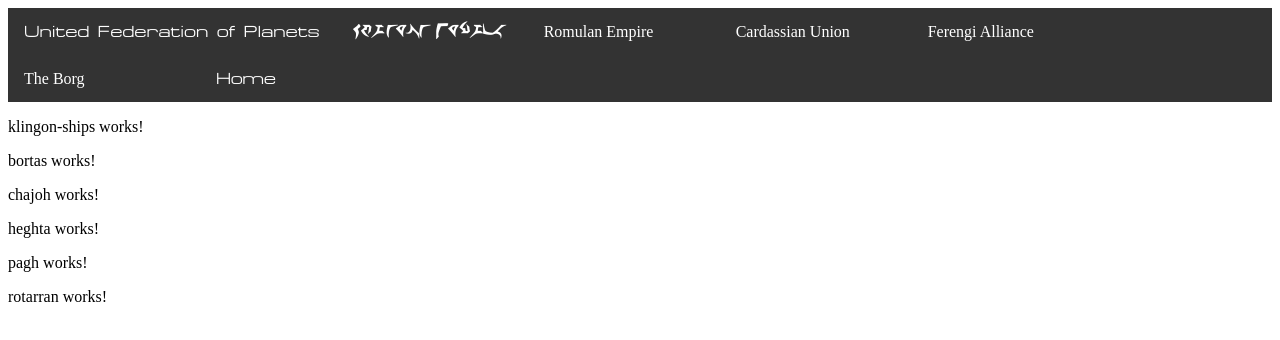
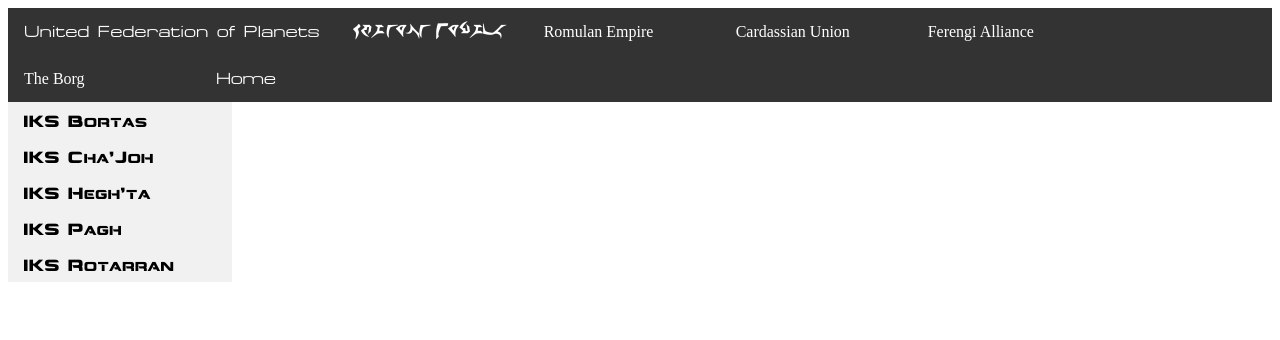
Before and after one commit to sfwinters/capstone, an Angular app in the folder star-trek/: page /klingon in a window 1280 px wide. Shown: the top 340 px of the page. Built offline with nearby package versions, Linux system fonts and the light colour scheme.

Commit message:
successfully figured out nested routing

```diff
--- a/star-trek/src/app/app.module.ts
+++ b/star-trek/src/app/app.module.ts
@@ -56,7 +56,7 @@
     KraxonComponent,
     BelakComponent,
     RotarranComponent,
-    LandingComponent
+    LandingComponent,
   ],
   imports: [
     BrowserModule,
--- a/star-trek/src/app/federation-fleet/federation-fleet.component.css
+++ b/star-trek/src/app/federation-fleet/federation-fleet.component.css
@@ -0,0 +1,26 @@
+@font-face {
+    font-family: "TNG-Title";
+    src: url('../../assets/fonts/TNG_Title.ttf')
+}
+
+ul {
+    list-style-type: none;
+    margin: 0;
+    padding: 0;
+    width: 14em;
+    background-color: #f1f1f1;
+  }
+
+  li a {
+    display: block;
+    color: #000;
+    padding: 8px 16px;
+    text-decoration: none;
+    font-family: "TNG-Title"
+  }
+
+  /* Change the link color on hover */
+  li a:hover {
+    background-color: #555;
+    color: white;
+  }
--- a/star-trek/src/app/federation-fleet/federation-fleet.component.html
+++ b/star-trek/src/app/federation-fleet/federation-fleet.component.html
@@ -1,5 +1,9 @@
-<p>federation-ships works!</p>
-<a routerLink="defiant">USS Defiant</a>
+<ul>
+    <li><a routerLink="defiant">USS Defiant</a></li>
+    <li><a routerLink="tos-ent">USS Enterprise NCC-1701</a></li>
+    <li><a routerLink="tng-ent">USS Enterprise NCC-1701-D</a></li>
+    <li><a routerLink="voyager">USS Voyager</a></li>
+  </ul>
 
 <!-- <app-defiant></app-defiant>
 <app-enterprise1></app-enterprise1>
--- a/star-trek/src/app/klingon-fleet/klingon-fleet.component.css
+++ b/star-trek/src/app/klingon-fleet/klingon-fleet.component.css
@@ -0,0 +1,26 @@
+@font-face {
+    font-family: "Montalban";
+    src: url('../../assets/fonts/Montalban.ttf')
+}
+
+ul {
+    list-style-type: none;
+    margin: 0;
+    padding: 0;
+    width: 14em;
+    background-color: #f1f1f1;
+  }
+
+  li a {
+    display: block;
+    color: #000;
+    padding: 8px 16px;
+    text-decoration: none;
+    font-family: "Montalban";
+  }
+
+  /* Change the link color on hover */
+  li a:hover {
+    background-color: #555;
+    color: white;
+  }
--- a/star-trek/src/app/klingon-fleet/klingon-fleet.component.html
+++ b/star-trek/src/app/klingon-fleet/klingon-fleet.component.html
@@ -1,6 +1,8 @@
-<p>klingon-ships works!</p>
-<app-bortas></app-bortas>
-<app-chajoh></app-chajoh>
-<app-heghta></app-heghta>
-<app-pagh></app-pagh>
-<app-rotarran></app-rotarran>
+<ul>
+    <li><a [routerLink]="['bortas']">IKS Bortas</a></li>
+    <li><a [routerLink]="['chajoh']">IKS Cha'Joh</a></li>
+    <li><a [routerLink]="['heghta']">IKS Hegh'ta</a></li>
+    <li><a [routerLink]="['pagh']">IKS Pagh</a></li>
+    <li><a [routerLink]="['rotarran']">IKS Rotarran</a></li>
+</ul>
+<router-outlet></router-outlet>
--- a/star-trek/src/app/navbar/navbar.component.css
+++ b/star-trek/src/app/navbar/navbar.component.css
@@ -114,11 +114,15 @@
     background-color: #111;
   }
 
-  /* .dropdown-content {
+  .dropdown:hover .dropdown-content {
+    display: block;
+  }
+
+  .dropdown-content {
     display: none;
     background-color: #7c7c7c;
     min-width: 160px;
     box-shadow: 0px 8px 16px 0px rgba(0,0,0,0.2);
     padding: 12px 16px;
     z-index: 1;
-  } */
+  }
--- a/star-trek/src/app/navbar/navbar.component.html
+++ b/star-trek/src/app/navbar/navbar.component.html
@@ -1,9 +1,6 @@
 <div class="container">
     <ul>
         <div class="dropdown"><li id="federation"><a routerLink="federation">United Federation of Planets</a></li></div>
-            <!-- <div class="dropdown-content">
-            <a routerLink="defiant">USS Defiant</a>
-            </div> -->
         <div class="dropdown"><li id="klingon" class="main"><a routerLink="klingon">Klingon Empire</a></li></div>
         <div class="dropdown"><li id="romulan" class="main"><a routerLink="romulan">Romulan Empire</a></li></div>
         <div class="dropdown"><li id="cardassian" class="main"><a routerLink="cardassian">Cardassian Union</a></li></div>
```
Also changed, not shown: star-trek/src/app/app-routing.module.ts (+26 -2 lines).
